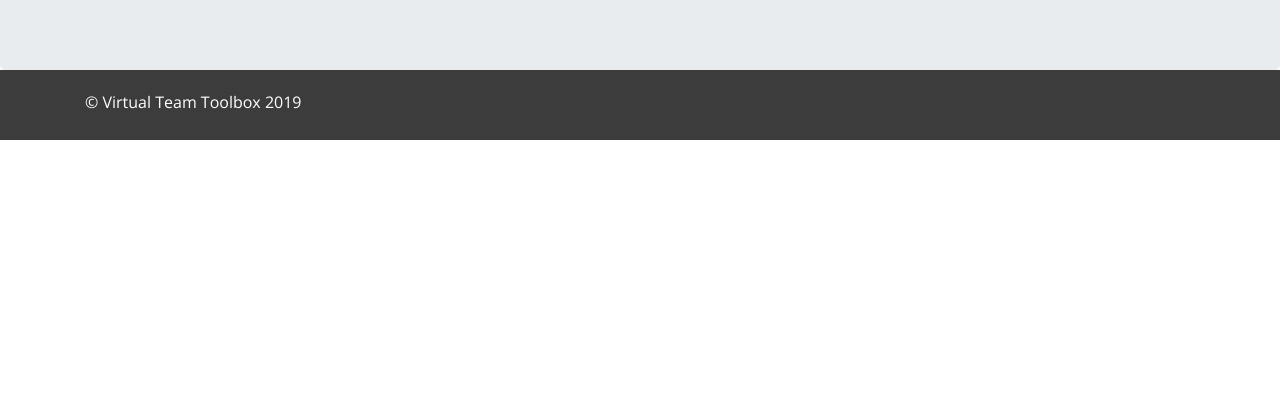
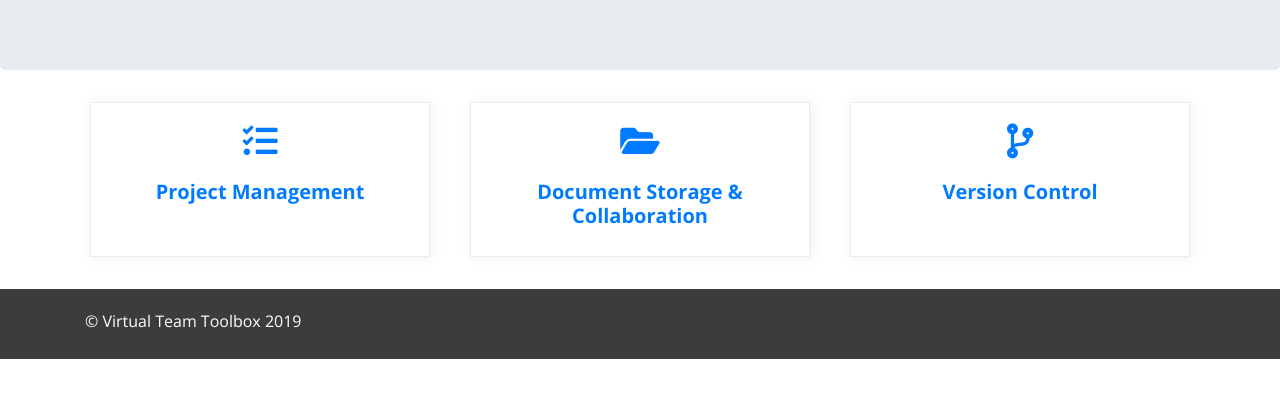
Before and after one commit to Darthmaul/bootstrap-toolbox-mockup, a plain HTML site: page toolbox.html in a window 1280 px wide. Shown: the part 186-584 px from the top of the page. Drawn offline with nearby package versions, Linux system fonts and the light colour scheme.

Commit message:
Category page

```diff
--- a/css/style.css
+++ b/css/style.css
@@ -122,3 +122,33 @@ footer {
     filter: grayscale(0);
     opacity: 1;
 }
+
+/* Categories section */
+
+.category-box {
+    color: rgb(36, 42, 49);
+    margin: 32px 20px;
+    border: 1px solid rgb(230, 236, 241);
+    box-shadow: rgba(116, 129, 141, 0.1) 2px 1px 10px 1px;
+    background-color: rgb(255, 255, 255);
+    transition: all 250ms ease 0s;
+    text-align: center;
+    padding: 20px 10px;
+}
+
+.category-box:hover {
+    box-shadow: rgba(116, 129, 141, 0.3) 2px 1px 10px 1px;
+}
+
+.category-box i {
+    font-size: 35px;
+}
+
+.category-box h3 {
+    margin-top: 20px;
+    font-weight: bold;
+    font-size: 20px;
+}
+.category-box a:hover {
+    text-decoration: none;
+}
--- a/toolbox.html
+++ b/toolbox.html
@@ -7,6 +7,7 @@
 
 
     <link href="https://fonts.googleapis.com/css?family=Open+Sans:400,700,800" rel="stylesheet">
+    <link rel="stylesheet" href="https://use.fontawesome.com/releases/v5.8.0/css/all.css" integrity="sha384-Mmxa0mLqhmOeaE8vgOSbKacftZcsNYDjQzuCOm6D02luYSzBG8vpaOykv9lFQ51Y" crossorigin="anonymous">
     <!-- Bootstrap core CSS -->
     <link href="css/bootstrap.min.css" rel="stylesheet">
     <!-- Custom styles for this site -->
@@ -47,6 +48,28 @@
                 </div>
             </div>
 
+            <div class="container">
+                <div class="row">
+                    <div class="col category-box">
+                        <a href="#">
+                            <i class="fas fa-tasks"></i>
+                            <h3>Project Management</h3>
+                        </a>
+                    </div>
+                    <div class="col category-box">
+                        <a href="#">
+                            <i class="fas fa-folder-open"></i>
+                            <h3>Document Storage & Collaboration</h3>
+                        </a>
+                    </div>
+                    <div class="col category-box">
+                        <a href="#">
+                            <i class="fas fa-code-branch"></i>
+                            <h3>Version Control</h3>
+                        </a>
+                    </div>
+                </div>
+            </div><!-- End Container -->
 
 
         </main>
@@ -57,5 +80,7 @@
             </div>
         </footer>
         <script src="https://code.jquery.com/jquery-3.3.1.slim.min.js" integrity="sha384-q8i/X+965DzO0rT7abK41JStQIAqVgRVzpbzo5smXKp4YfRvH+8abtTE1Pi6jizo" crossorigin="anonymous"></script>
-      <script>window.jQuery || document.write('<script src="/docs/4.3/assets/js/vendor/jquery-slim.min.js"><\/script>')</script><script src="js/bootstrap.bundle.min.js" integrity="sha384-xrRywqdh3PHs8keKZN+8zzc5TX0GRTLCcmivcbNJWm2rs5C8PRhcEn3czEjhAO9o" crossorigin="anonymous"></script></body>
+        <script>window.jQuery || document.write('<script src="/docs/4.3/assets/js/vendor/jquery-slim.min.js"><\/script>')</script><script src="js/bootstrap.bundle.min.js" integrity="sha384-xrRywqdh3PHs8keKZN+8zzc5TX0GRTLCcmivcbNJWm2rs5C8PRhcEn3czEjhAO9o" crossorigin="anonymous"></script>
+
+    </body>
 </html>
```
Lines whose indentation alone changed are shown as unchanged.
